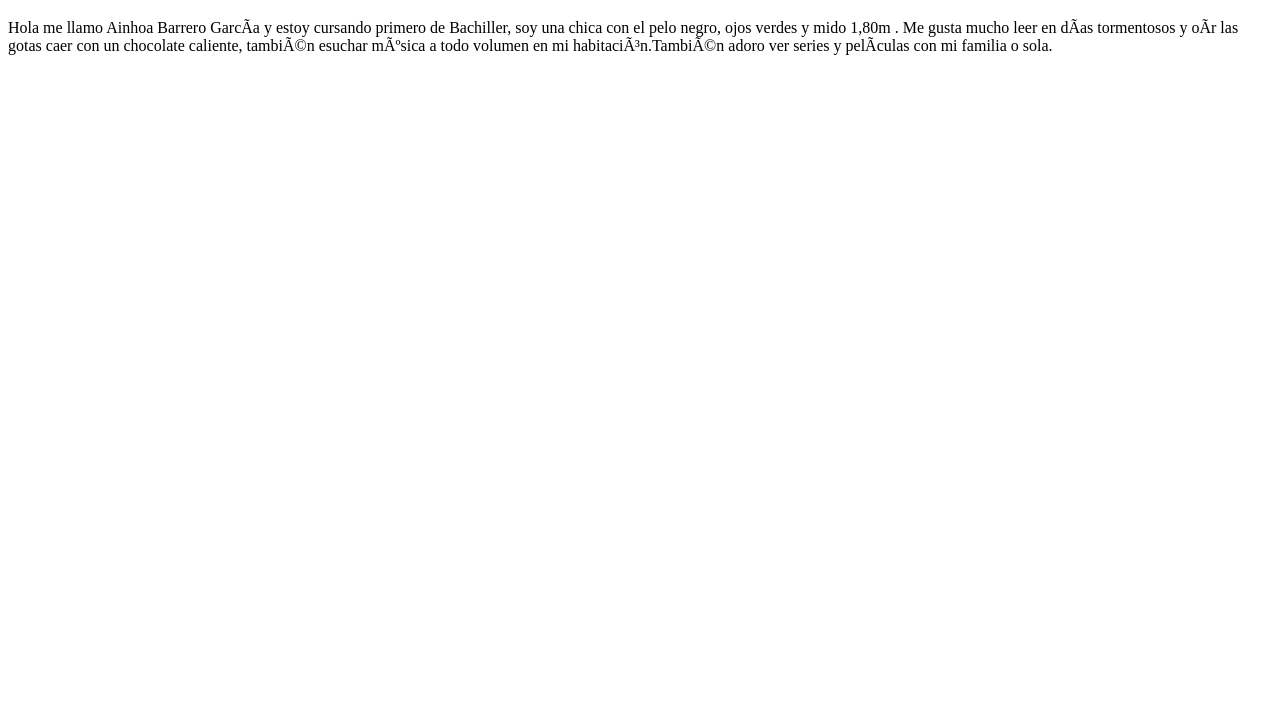
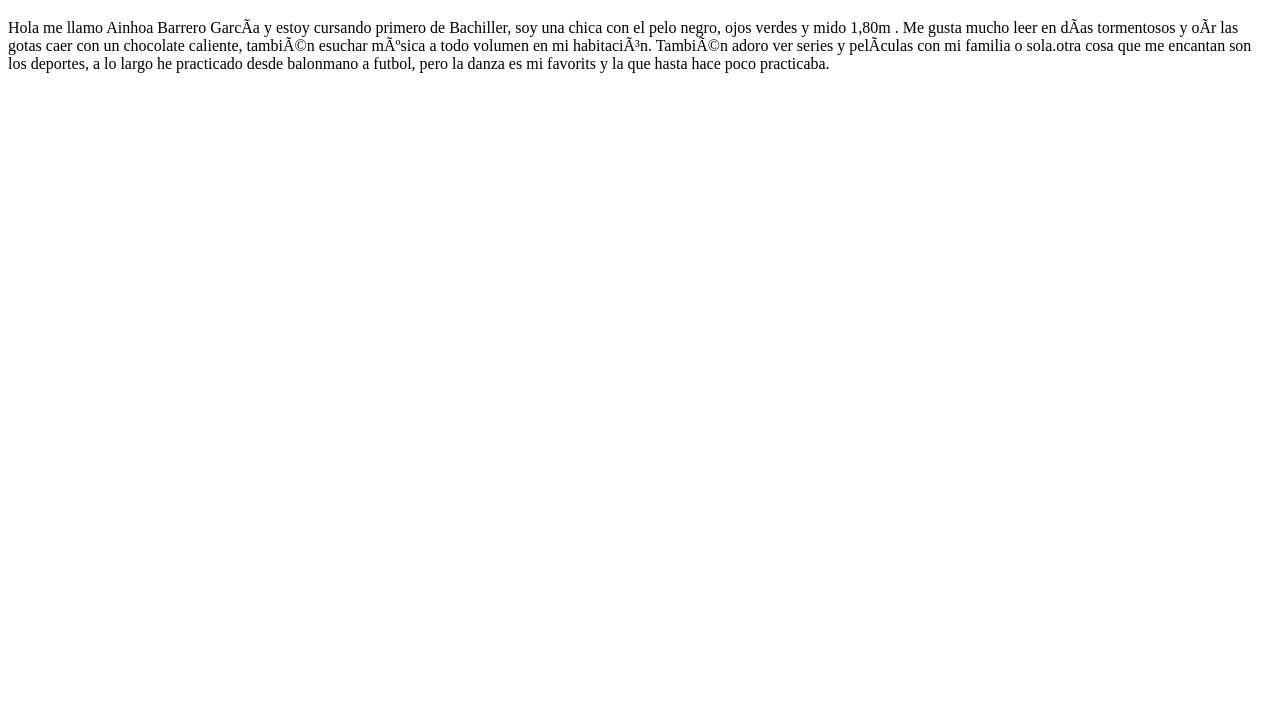
Before and after one commit to ainhoabg/ainhoabg05.github.io, a plain HTML site: page index.html in a window 1280 px wide. Shown: the part 78-800 px from the top of the page. Drawn offline with Linux system fonts and the light colour scheme.

Commit message:
Update index.html

```diff
--- a/index.html
+++ b/index.html
@@ -2,4 +2,5 @@
 <Meta charset-"UTF-8">
 <body>
 <h1>MI TRABAJO TIC II AINHOA BARRERO GARCÍA</h1>
-<p>Hola me llamo Ainhoa Barrero García y estoy cursando primero de Bachiller, soy una chica con el pelo negro, ojos verdes y mido 1,80m . Me gusta mucho leer en días tormentosos y oír las gotas caer con un chocolate caliente, también esuchar música a todo volumen en mi habitación.También adoro ver series y películas con mi familia o sola.
+<p>Hola me llamo Ainhoa Barrero García y estoy cursando primero de Bachiller, soy una chica con el pelo negro, ojos verdes y mido 1,80m . Me gusta mucho leer en días tormentosos y oír las gotas caer con un chocolate caliente, también esuchar música a todo volumen en mi habitación.
+También adoro ver series y películas con mi familia o sola.otra cosa que me encantan son los deportes, a lo largo he practicado desde balonmano a futbol, pero la danza es mi favorits y la que hasta hace poco practicaba.
```
